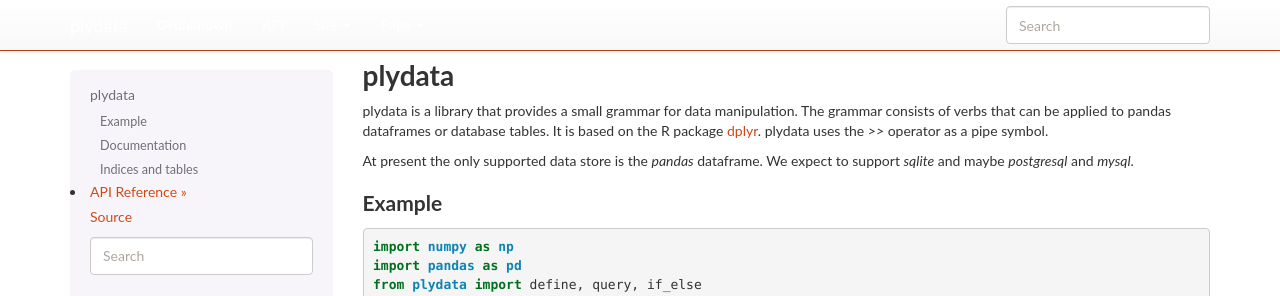
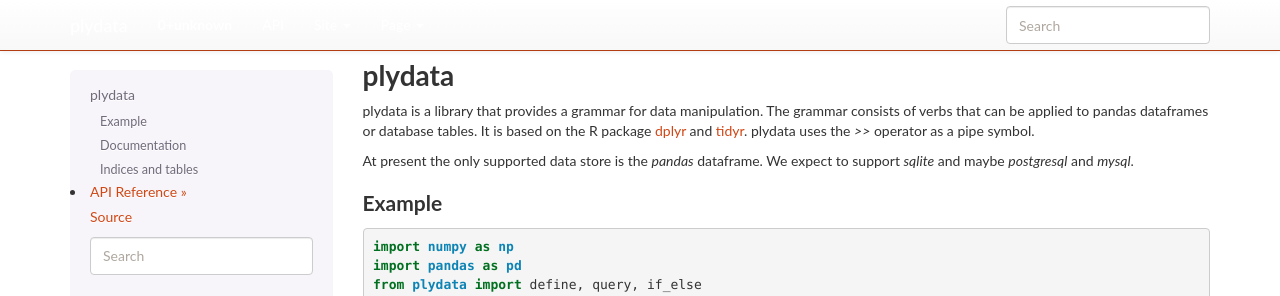
Before and after one commit to has2k1/plydata, a Sphinx documentation site: the page built from doc/index.rst, in a window 1280 px wide and 900 px high. Shown: the top 296 px of the window. Built offline with Sphinx 7.4.7, drawn with Linux system fonts in a browser that asks for light colours; nearby versions of some CDN libraries; library files that are not in the unit come from our copies; part of the change alters nothing that is shown.

```diff
--- a/doc/api.rst
+++ b/doc/api.rst
@@ -117,27 +117,6 @@ expressions.
    case_when
    if_else
 
-
-Tidy Verbs
-==========
-These verbs help create `tidy data <https://en.wikipedia.org/wiki/Tidy_data>`_.
-
-.. currentmodule:: plydata.tidy
-
-.. autosummary::
-   :toctree: generated/
-   :nosignatures:
-   :template: main.rst
-
-   gather
-   spread
-   separate
-   separate_rows
-   extract
-   unite
-   pivot_wider
-   pivot_longer
-
 Options
 =======
 
@@ -165,3 +144,40 @@ Useful Functions
 
    Q
    n
+
+Tidy Verbs
+==========
+These verbs help create `tidy data <https://en.wikipedia.org/wiki/Tidy_data>`_.
+You can import them with :py:`from plydata.tidy import *`.
+
+.. currentmodule:: plydata.tidy
+
+Pivoting
+--------
+Pivoting changes the representation of a rectangular dataset, without changing
+the data inside it.
+
+.. autosummary::
+   :toctree: generated/
+   :nosignatures:
+   :template: main.rst
+
+   gather
+   pivot_longer
+   pivot_wider
+   spread
+
+String Columns
+--------------
+These verbs help separate multiple variables that are joined together in a
+single column.
+
+.. autosummary::
+   :toctree: generated/
+   :nosignatures:
+   :template: main.rst
+
+   extract
+   separate
+   separate_rows
+   unite
--- a/doc/index.rst
+++ b/doc/index.rst
@@ -2,10 +2,10 @@
 
 plydata
 =======
-plydata is a library that provides a small grammar for data
-manipulation. The grammar consists of verbs that can be applied
-to pandas dataframes or database tables. It is based on the R package
-`dplyr`_. plydata uses the `>>` operator as a pipe symbol.
+plydata is a library that provides a grammar for data manipulation. The
+grammar consists of verbs that can be applied to pandas dataframes or
+database tables. It is based on the R package `dplyr`_ and `tidyr`_.
+plydata uses the `>>` operator as a pipe symbol.
 
 At present the only supported data store is the *pandas* dataframe.
 We expect to support *sqlite* and maybe *postgresql* and *mysql*.
@@ -87,5 +87,6 @@ Indices and tables
 * :ref:`genindex`
 * :ref:`search`
 
-.. _dplyr: http://github.com/hadley/dplyr
+.. _dplyr: https://dplyr.tidyverse.org/
+.. _tidyr: https://tidyr.tidyverse.org/
 .. _plotnine: http://plotnine.readthedocs.io/en/stable/
```
